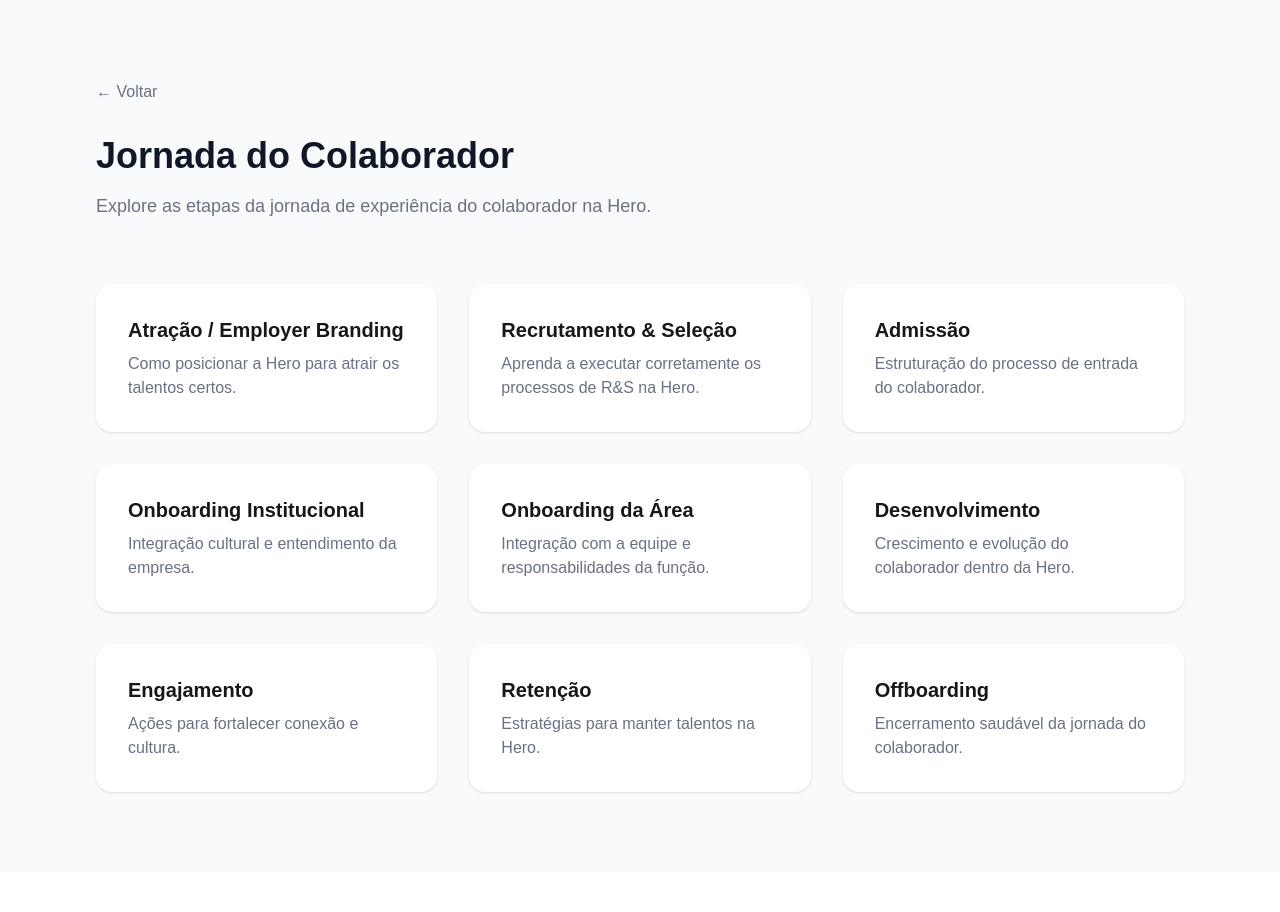
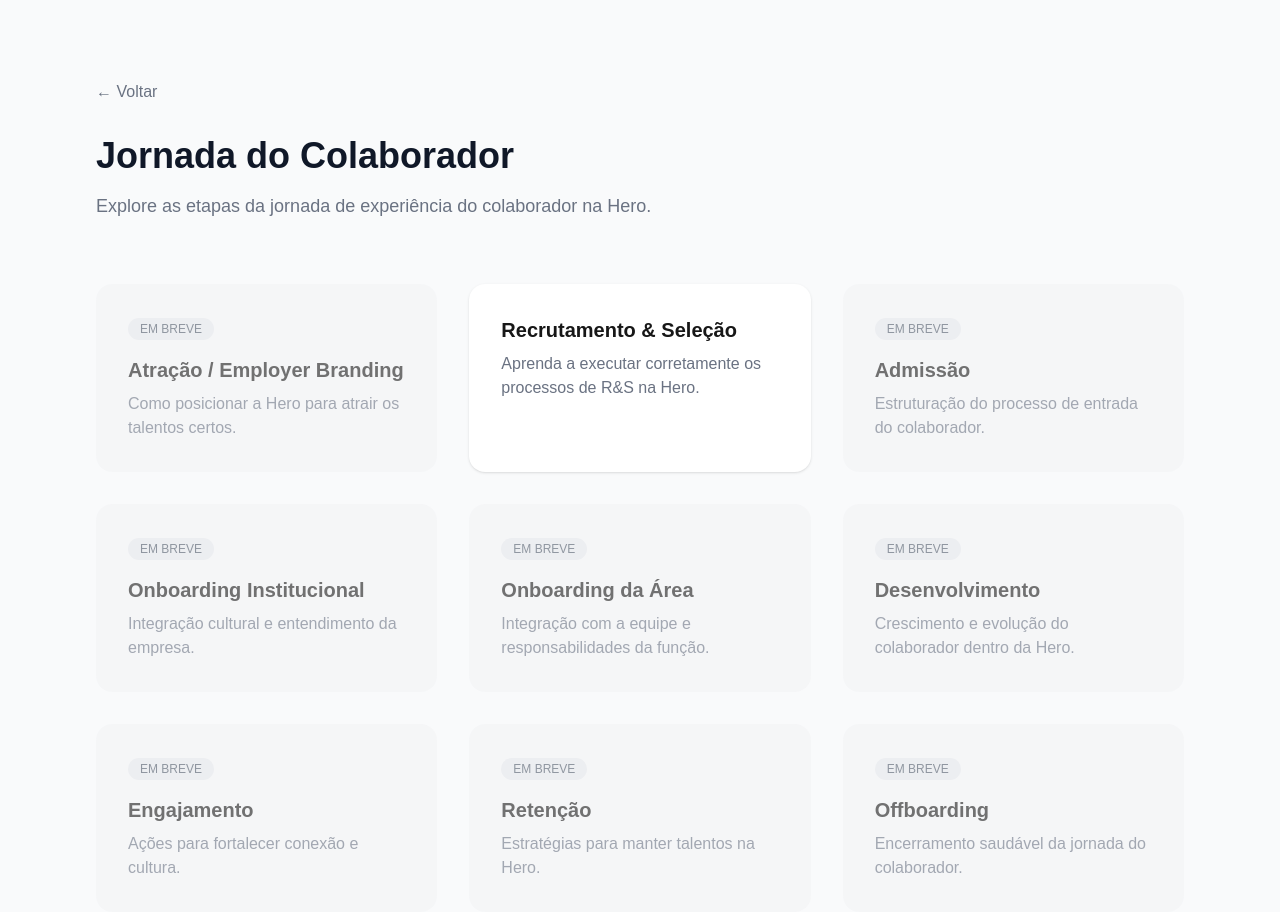
Before and after one commit to amandafrann/programa-lider-hero, a Next.js app: page /jornada in a window 1280 px wide. Shown: the top 912 px of the page. Before the commit the page ends 872 px from the top, so only its background shows below. Built offline with nearby package versions, Linux system fonts and the light colour scheme.

Commit message:
atualizar cards com em breve

```diff
--- a/app/jornada/page.tsx
+++ b/app/jornada/page.tsx
@@ -29,23 +29,30 @@ export default function Jornada() {
 
           {/* Atração */}
 
-          <div className="bg-white p-8 rounded-2xl shadow-sm">
-            <h2 className="text-xl font-semibold mb-2">
+          <div className="bg-gray-100 p-8 rounded-2xl opacity-60">
+
+            <span className="text-xs bg-gray-200 px-3 py-1 rounded-full text-gray-600">
+              EM BREVE
+            </span>
+
+            <h2 className="text-xl font-semibold mt-4 mb-2">
               Atração / Employer Branding
             </h2>
 
             <p className="text-gray-500">
               Como posicionar a Hero para atrair os talentos certos.
             </p>
+
           </div>
 
 
-          {/* R&S */}
+          {/* R&S (ATIVO) */}
 
           <Link
             href="/modulos"
             className="bg-white p-8 rounded-2xl shadow hover:shadow-lg transition"
           >
+
             <h2 className="text-xl font-semibold mb-2">
               Recrutamento & Seleção
             </h2>
@@ -53,97 +60,140 @@ export default function Jornada() {
             <p className="text-gray-500">
               Aprenda a executar corretamente os processos de R&S na Hero.
             </p>
+
           </Link>
 
 
           {/* Admissão */}
 
-          <div className="bg-white p-8 rounded-2xl shadow-sm">
-            <h2 className="text-xl font-semibold mb-2">
+          <div className="bg-gray-100 p-8 rounded-2xl opacity-60">
+
+            <span className="text-xs bg-gray-200 px-3 py-1 rounded-full text-gray-600">
+              EM BREVE
+            </span>
+
+            <h2 className="text-xl font-semibold mt-4 mb-2">
               Admissão
             </h2>
 
             <p className="text-gray-500">
               Estruturação do processo de entrada do colaborador.
             </p>
+
           </div>
 
 
           {/* Onboarding Institucional */}
 
-          <div className="bg-white p-8 rounded-2xl shadow-sm">
-            <h2 className="text-xl font-semibold mb-2">
+          <div className="bg-gray-100 p-8 rounded-2xl opacity-60">
+
+            <span className="text-xs bg-gray-200 px-3 py-1 rounded-full text-gray-600">
+              EM BREVE
+            </span>
+
+            <h2 className="text-xl font-semibold mt-4 mb-2">
               Onboarding Institucional
             </h2>
 
             <p className="text-gray-500">
               Integração cultural e entendimento da empresa.
             </p>
+
           </div>
 
 
           {/* Onboarding da Área */}
 
-          <div className="bg-white p-8 rounded-2xl shadow-sm">
-            <h2 className="text-xl font-semibold mb-2">
+          <div className="bg-gray-100 p-8 rounded-2xl opacity-60">
+
+            <span className="text-xs bg-gray-200 px-3 py-1 rounded-full text-gray-600">
+              EM BREVE
+            </span>
+
+            <h2 className="text-xl font-semibold mt-4 mb-2">
               Onboarding da Área
             </h2>
 
             <p className="text-gray-500">
               Integração com a equipe e responsabilidades da função.
             </p>
+
           </div>
 
 
           {/* Desenvolvimento */}
 
-          <div className="bg-white p-8 rounded-2xl shadow-sm">
-            <h2 className="text-xl font-semibold mb-2">
+          <div className="bg-gray-100 p-8 rounded-2xl opacity-60">
+
+            <span className="text-xs bg-gray-200 px-3 py-1 rounded-full text-gray-600">
+              EM BREVE
+            </span>
+
+            <h2 className="text-xl font-semibold mt-4 mb-2">
               Desenvolvimento
             </h2>
 
             <p className="text-gray-500">
               Crescimento e evolução do colaborador dentro da Hero.
             </p>
+
           </div>
 
 
           {/* Engajamento */}
 
-          <div className="bg-white p-8 rounded-2xl shadow-sm">
-            <h2 className="text-xl font-semibold mb-2">
+          <div className="bg-gray-100 p-8 rounded-2xl opacity-60">
+
+            <span className="text-xs bg-gray-200 px-3 py-1 rounded-full text-gray-600">
+              EM BREVE
+            </span>
+
+            <h2 className="text-xl font-semibold mt-4 mb-2">
               Engajamento
             </h2>
 
             <p className="text-gray-500">
               Ações para fortalecer conexão e cultura.
             </p>
+
           </div>
 
 
           {/* Retenção */}
 
-          <div className="bg-white p-8 rounded-2xl shadow-sm">
-            <h2 className="text-xl font-semibold mb-2">
+          <div className="bg-gray-100 p-8 rounded-2xl opacity-60">
+
+            <span className="text-xs bg-gray-200 px-3 py-1 rounded-full text-gray-600">
+              EM BREVE
+            </span>
+
+            <h2 className="text-xl font-semibold mt-4 mb-2">
               Retenção
             </h2>
 
             <p className="text-gray-500">
               Estratégias para manter talentos na Hero.
             </p>
+
           </div>
 
 
           {/* Offboarding */}
 
-          <div className="bg-white p-8 rounded-2xl shadow-sm">
-            <h2 className="text-xl font-semibold mb-2">
+          <div className="bg-gray-100 p-8 rounded-2xl opacity-60">
+
+            <span className="text-xs bg-gray-200 px-3 py-1 rounded-full text-gray-600">
+              EM BREVE
+            </span>
+
+            <h2 className="text-xl font-semibold mt-4 mb-2">
               Offboarding
             </h2>
 
             <p className="text-gray-500">
               Encerramento saudável da jornada do colaborador.
             </p>
+
           </div>
 
         </div>
```
